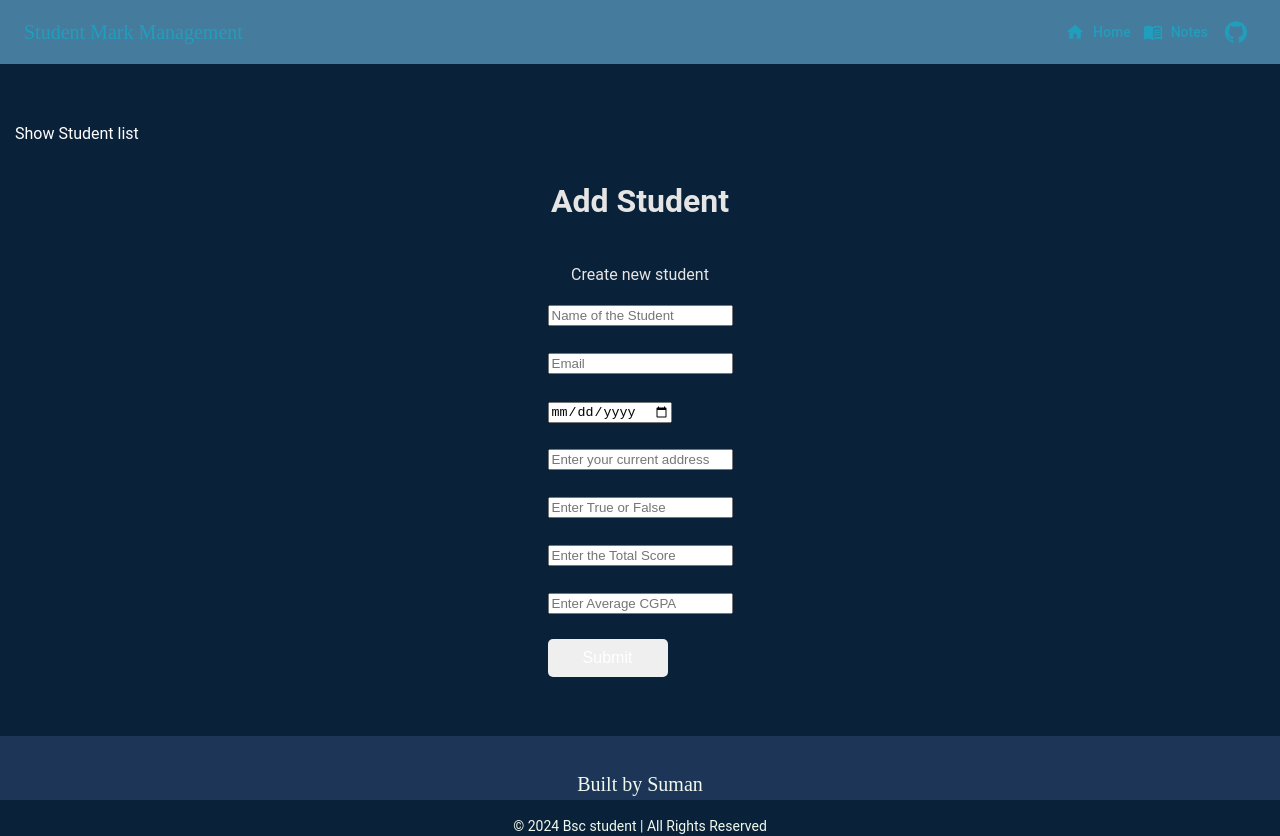
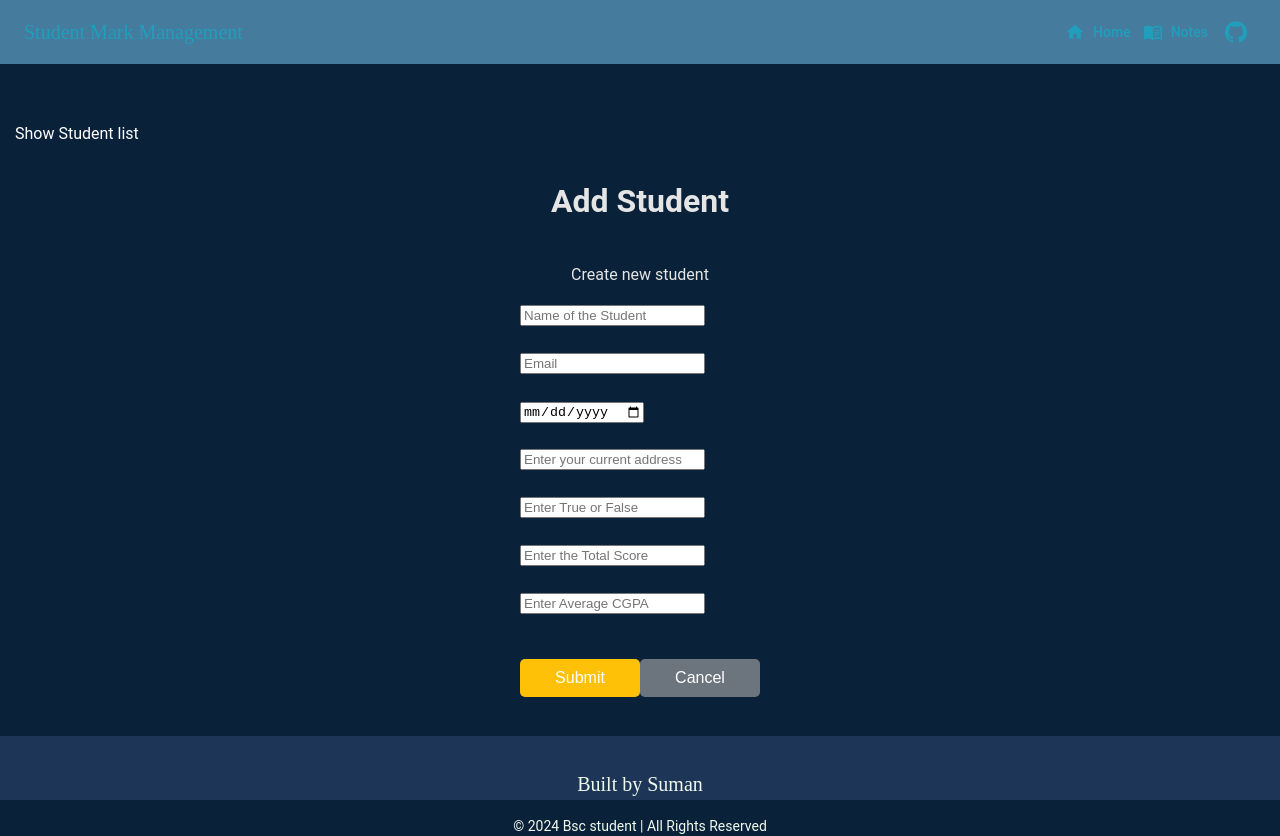
Before and after one commit to suman492/clcMngm1, a React (Create React App) app in the folder client/: page /create-student in a window 1280 px wide. Built offline with nearby package versions, Linux system fonts and the light colour scheme.

Commit message:
updated createstudent

```diff
--- a/client/src/components/CreateStudent.js
+++ b/client/src/components/CreateStudent.js
@@ -6,7 +6,7 @@ import axios from 'axios';
 
 const CreateStudent = (props) => {
     const navigate = useNavigate();
-    const [student, setStudent ] = useState({
+    const [student, setStudent] = useState({
         name: '',
         mail_id: '',
         dob: '',
@@ -18,7 +18,7 @@ const CreateStudent = (props) => {
 
     const onChange = (e) => {
         console.log(e.target.value)
-        setStudent({...student,[e.target.name]: e.target.value})
+        setStudent({ ...student, [e.target.name]: e.target.value })
         // setStudent({ ...student, [e.target.mail_id]: e.target.value });
     };
     console.log(student)
@@ -66,7 +66,7 @@ const CreateStudent = (props) => {
                             Show Student list
                         </Link>
                     </div>
-            <div className='col-md-8 m-auto'  style={{display:"flex",alignItems:"center",flexDirection:"column"}}>
+                    <div className='col-md-8 m-auto' style={{ display: "flex", alignItems: "center", flexDirection: "column" }}>
                         <h1 className='display-4 text-center'>Add Student</h1>
                         <p className='lead text-center'>Create new student</p>
 
@@ -86,9 +86,9 @@ const CreateStudent = (props) => {
                                 <input
                                     type='email'
                                     placeholder='Email'
-                            name='email'
+                                    name='mail_id'
                                     className='form-control'
-                            value={student.email}
+                                    value={student.mail_id}
                                     onChange={onChange}
                                 />
                             </div>
@@ -108,9 +108,9 @@ const CreateStudent = (props) => {
                                 <input
                                     type='text'
                                     placeholder='Enter your current address'
-                            name='address'
+                                    name='current_address'
                                     className='form-control'
-                            value={student.address}
+                                    value={student.current_address}
                                     onChange={onChange}
                                 />
                             </div>
@@ -130,9 +130,9 @@ const CreateStudent = (props) => {
                                 <input
                                     type='number'
                                     placeholder='Enter the Total Score'
-                            name='score'
+                                    name='total_score'
                                     className='form-control'
-                            value={student.score}
+                                    value={student.total_score}
                                     onChange={onChange}
                                 />
                             </div>
@@ -141,17 +141,17 @@ const CreateStudent = (props) => {
                                 <input
                                     type='number'
                                     placeholder='Enter Average CGPA'
-                            name='cgpa'
+                                    name='avg_cgpa'
                                     className='form-control'
-                            value={student.cgpa}
+                                    value={student.avg_cgpa}
                                     onChange={onChange}
                                 />
                             </div>
                             <br />
-                    <input
-                type='submit'
-                className='btn btn-outline-warning btn-block mt-4'
-              />
+                            <div className="button-group">
+                                <button type="submit" className="btn btn-add">Submit</button>
+                                <button type="button" className="btn btn-cancel" onClick={() => navigate('/')}>Cancel</button>
+                            </div>
                         </form>
                     </div>
                 </div>
```
Lines whose indentation alone changed are shown as unchanged.
